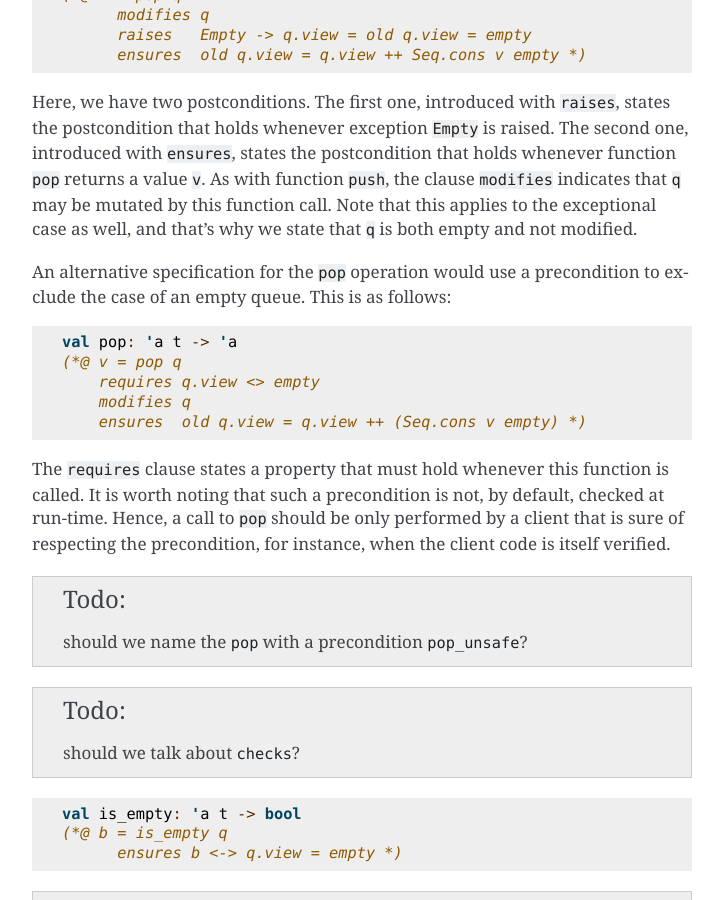
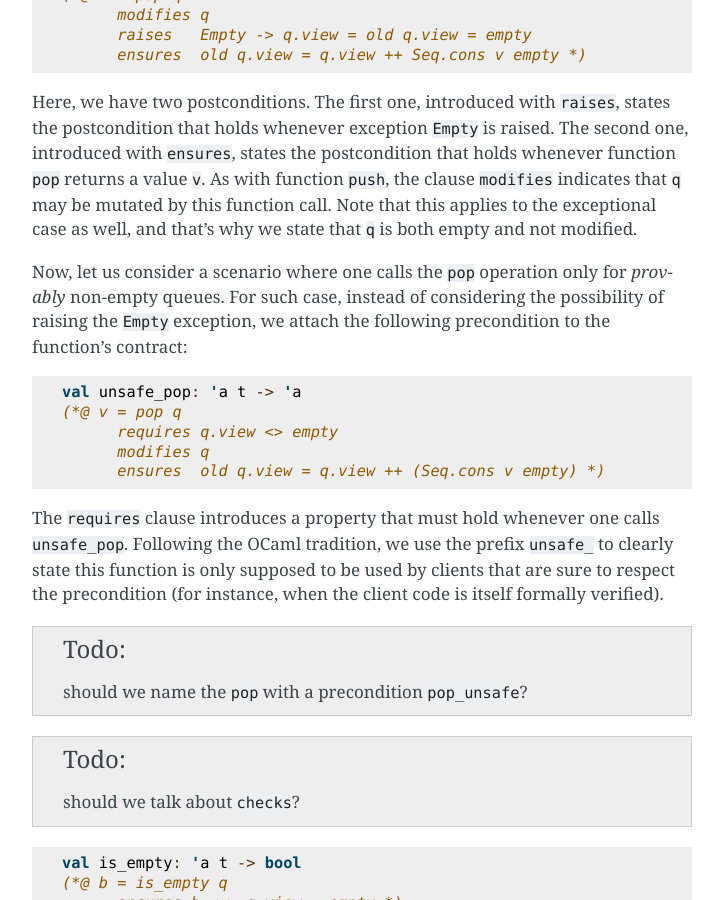
Before and after one commit to ocaml-gospel/gospel, a Sphinx documentation site: the page built from doc/starting.rst, in a window 1280 px wide and 900 px high, scrolled down 1165 px. Shown: the whole window, without its empty margins (388-1111 px from the left). Built offline with Sphinx 7.4.7, drawn with Linux system fonts in a browser that asks for light colours.

Commit message:
Unsafe_pop: doc (wip).

```diff
--- a/doc/starting.rst
+++ b/doc/starting.rst
@@ -70,22 +70,24 @@ indicates that ``q`` may be mutated by this function call. Note that
 this applies to the exceptional case as well, and that's why we state
 that ``q`` is both empty and not modified.
 
-An alternative specification for the ``pop`` operation would use a precondition
-to exclude the case of an empty queue. This is as follows:
+Now, let us consider a scenario where one calls the ``pop`` operation only for
+`provably` non-empty queues. For such case, instead of considering the
+possibility of raising the ``Empty`` exception, we attach the following
+precondition to the function's contract:
 
 .. code-block:: ocaml
 
-   val pop: 'a t -> 'a
+   val unsafe_pop: 'a t -> 'a
    (*@ v = pop q
-       requires q.view <> empty
-       modifies q
-       ensures  old q.view = q.view ++ (Seq.cons v empty) *)
+         requires q.view <> empty
+         modifies q
+         ensures  old q.view = q.view ++ (Seq.cons v empty) *)
 
-The ``requires`` clause states a property that must hold whenever this function
-is called. It is worth noting that such a precondition is not, by default,
-checked at run-time. Hence, a call to ``pop`` should be only performed by a
-client that is sure of respecting the precondition, for instance, when the
-client code is itself verified.
+The ``requires`` clause introduces a property that must hold whenever one calls
+``unsafe_pop``. Following the OCaml tradition, we use the prefix ``unsafe_`` to
+clearly state this function is only supposed to be used by clients that are sure
+to respect the precondition (for instance, when the client code is itself
+formally verified).
 
 .. todo::
    should we name the ``pop`` with a precondition ``pop_unsafe``?
```
